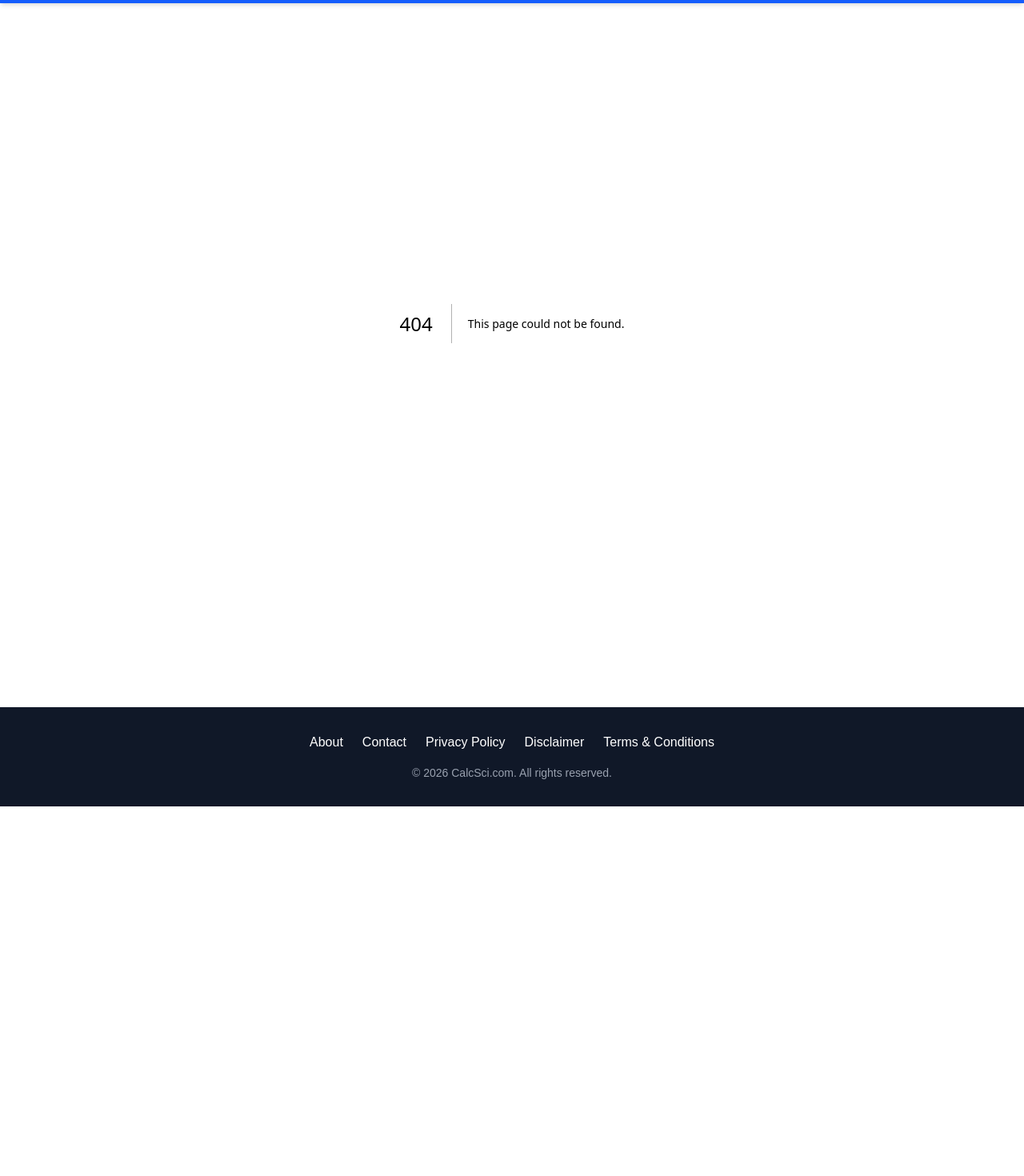
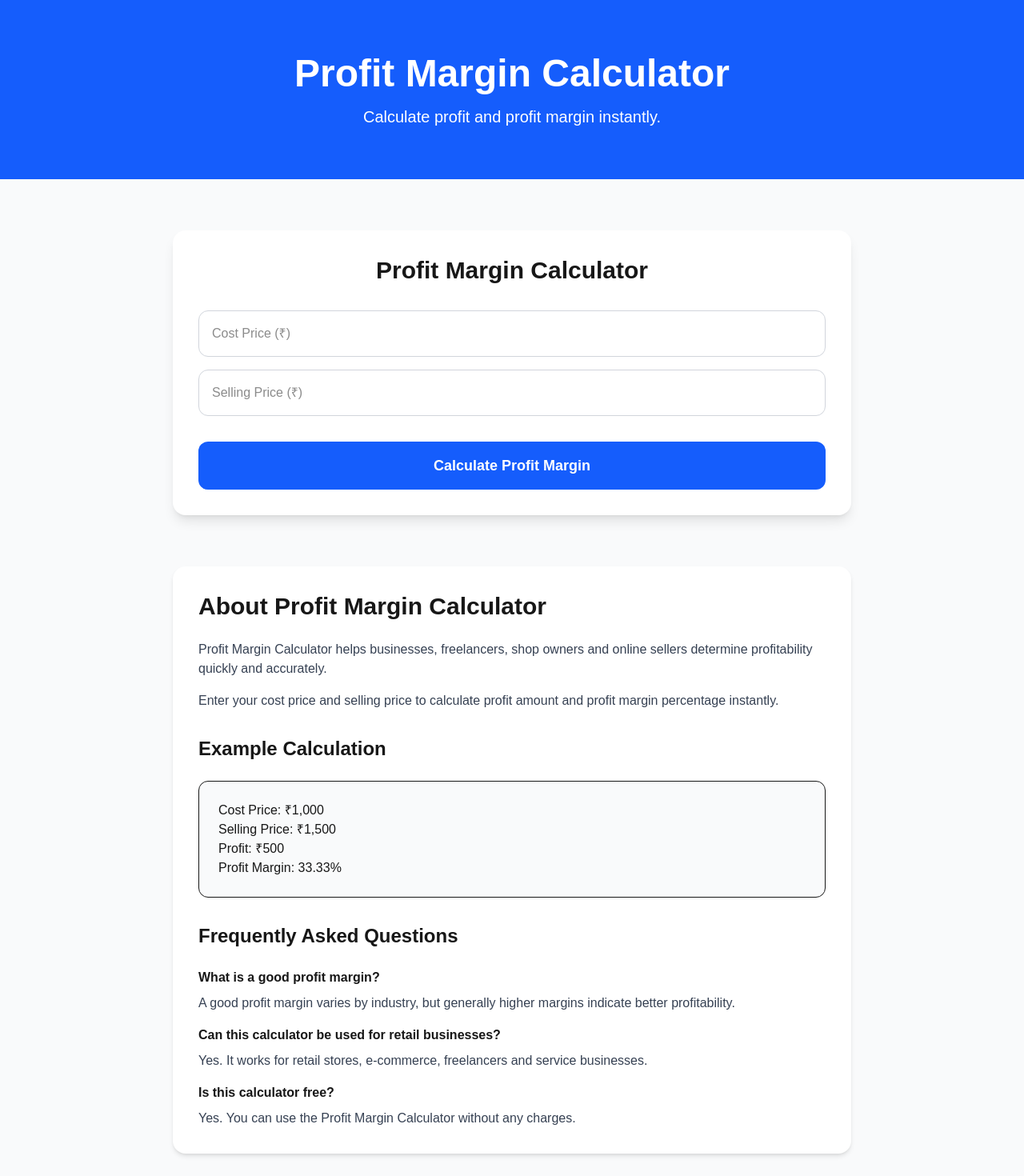
Before and after one commit to CalcSci/calcsci, a Next.js app: page /finance/profit-margin-calculator in a window 1280 px wide. Before the commit this address had no page. Shown: the part 60-1530 px from the top of the page at 80% size. Before the commit the page ends 1068 px from the top, so only its background shows below. Built offline with nearby package versions, Linux system fonts and the light colour scheme.

Commit message:
Added new blog

```diff
--- /dev/null
+++ b/app/finance/profit-margin-calculator/layout.tsx
@@ -0,0 +1,42 @@
+import type { Metadata } from "next";
+
+export const metadata: Metadata = {
+  title:
+    "Profit Margin Calculator - Calculate Business Profit Margin | CalcSci",
+  description:
+    "Free Profit Margin Calculator by CalcSci. Calculate profit, profit margin percentage and revenue instantly.",
+  alternates: {
+    canonical: "/finance/profit-margin-calculator",
+  },
+  openGraph: {
+    title:
+      "Profit Margin Calculator - Calculate Business Profit Margin | CalcSci",
+    description: "Calculate profit margin percentage quickly and easily.",
+    url: "https://www.calcsci.com/finance/profit-margin-calculator",
+    siteName: "CalcSci",
+    type: "website",
+    images: [
+      {
+        url: "/og-image.png",
+        width: 1200,
+        height: 630,
+        alt: "Profit Margin Calculator | CalcSci",
+      },
+    ],
+  },
+  twitter: {
+    card: "summary_large_image",
+    title:
+      "Profit Margin Calculator - Calculate Business Profit Margin | CalcSci",
+    description: "Calculate profit margin percentage quickly and easily.",
+    images: ["/og-image.png"],
+  },
+};
+
+export default function Layout({
+  children,
+}: {
+  children: React.ReactNode;
+}) {
+  return children;
+}
--- /dev/null
+++ b/app/finance/profit-margin-calculator/page.tsx
@@ -0,0 +1,192 @@
+"use client";
+
+import { useState } from "react";
+import BreadcrumbSchema from "@/components/BreadcrumbSchema";
+
+export default function ProfitMarginCalculatorPage() {
+  const [costPrice, setCostPrice] = useState("");
+  const [sellingPrice, setSellingPrice] = useState("");
+  const [profit, setProfit] = useState("");
+  const [margin, setMargin] = useState("");
+
+  const calculateProfitMargin = () => {
+    const cost = Number(costPrice);
+    const sell = Number(sellingPrice);
+    if (
+      !cost ||
+      !sell ||
+      cost <= 0 ||
+      sell <= 0
+    ) {
+      setProfit("Please enter valid values.");
+      setMargin("");
+      return;
+    }
+    const profitValue = sell - cost;
+    const marginValue =
+      (profitValue / sell) * 100;
+    setProfit(profitValue.toFixed(2));
+    setMargin(marginValue.toFixed(2));
+  };
+
+  return (
+    <>
+      <BreadcrumbSchema
+        items={[
+          {
+            name: "Home",
+            url: "https://www.calcsci.com",
+          },
+          {
+            name: "Finance",
+            url: "https://www.calcsci.com/finance",
+          },
+          {
+            name: "Profit Margin Calculator",
+            url: "https://www.calcsci.com/finance/profit-margin-calculator",
+          },
+        ]}
+      />
+      <script
+        type="application/ld+json"
+        dangerouslySetInnerHTML={{
+          __html: JSON.stringify({
+            "@context": "https://schema.org",
+            "@type": "WebApplication",
+            name: "Profit Margin Calculator",
+            url: "https://www.calcsci.com/finance/profit-margin-calculator",
+            applicationCategory: "FinanceApplication",
+            operatingSystem: "Any",
+            description: "Calculate profit amount and profit margin percentage instantly.",
+          }),
+        }}
+      />
+      <script
+        type="application/ld+json"
+        dangerouslySetInnerHTML={{
+          __html: JSON.stringify({
+            "@context": "https://schema.org",
+            "@type": "FAQPage",
+            mainEntity: [
+              {
+                "@type": "Question",
+                name: "What is profit margin?",
+                acceptedAnswer: {
+                  "@type": "Answer",
+                  text: "Profit margin is the percentage of revenue remaining after deducting costs.",
+                },
+              },
+              {
+                "@type": "Question",
+                name: "How is profit margin calculated?",
+                acceptedAnswer: {
+                  "@type": "Answer",
+                  text: "Profit margin equals profit divided by selling price multiplied by 100.",
+                },
+              },
+              {
+                "@type": "Question",
+                name: "Why is profit margin important?",
+                acceptedAnswer: {
+                  "@type": "Answer",
+                  text: "Profit margin helps businesses measure profitability and pricing efficiency.",
+                },
+              },
+              {
+                "@type": "Question",
+                name: "Is this Profit Margin Calculator free?",
+                acceptedAnswer: {
+                  "@type": "Answer",
+                  text: "Yes. CalcSci provides this calculator completely free.",
+                },
+              },
+            ],
+          }),
+        }}
+      />
+      <main className="bg-gray-50 min-h-screen">
+        <section className="bg-blue-600 text-white py-16 text-center">
+          <h1 className="text-5xl font-bold mb-4">Profit Margin Calculator</h1>
+          <p className="text-xl">Calculate profit and profit margin instantly.</p>
+        </section>
+      <section className="max-w-4xl mx-auto px-6 py-16">
+        <div className="bg-white rounded-2xl shadow-lg p-8">
+          <h2 className="text-3xl font-bold text-center mb-8">Profit Margin Calculator</h2>
+          <div className="grid gap-4">
+            <input
+              type="number"
+              placeholder="Cost Price (₹)"
+              value={costPrice}
+              onChange={(e) =>
+                setCostPrice(e.target.value)
+              }
+              className="border border-gray-300 rounded-xl p-4"
+            />
+            <input
+              type="number"
+              placeholder="Selling Price (₹)"
+              value={sellingPrice}
+              onChange={(e) =>
+                setSellingPrice(e.target.value)
+              }
+              className="border border-gray-300 rounded-xl p-4"
+            />
+          </div>
+          <button
+            onClick={calculateProfitMargin}
+            className="w-full mt-8 bg-blue-600 text-white py-4 rounded-xl text-lg font-semibold hover:bg-blue-700"
+          >
+            Calculate Profit Margin
+          </button>
+          {profit && (
+            <div className="bg-green-50 border border-green-300 rounded-xl p-6 text-center mt-8">
+              <h3 className="text-2xl font-bold text-green-700">Results</h3>
+              <p className="text-lg mt-4">Profit: <strong>₹{profit}</strong></p>
+              <p className="text-lg mt-2">Profit Margin: <strong>{margin}%</strong></p>
+            </div>
+          )}
+        </div>
+      </section>
+      <section className="max-w-4xl mx-auto px-6 pb-16">
+        <div className="bg-white rounded-2xl shadow-md p-8">
+          <h2 className="text-3xl font-bold mb-6">About Profit Margin Calculator</h2>
+          <p className="text-gray-700 mb-4">
+            Profit Margin Calculator helps businesses,
+            freelancers, shop owners and online sellers
+            determine profitability quickly and accurately.
+          </p>
+          <p className="text-gray-700 mb-8">
+            Enter your cost price and selling price to
+            calculate profit amount and profit margin
+            percentage instantly.
+          </p>
+          <h2 className="text-2xl font-bold mb-6">Example Calculation</h2>
+          <div className="bg-gray-50 border rounded-xl p-6 mb-8">
+            <p>Cost Price: ₹1,000</p>
+            <p>Selling Price: ₹1,500</p>
+            <p>Profit: ₹500</p>
+            <p>Profit Margin: 33.33%</p>
+          </div>
+          <h2 className="text-2xl font-bold mb-6">Frequently Asked Questions</h2>
+          <h3 className="font-semibold mb-2">What is a good profit margin?</h3>
+          <p className="mb-4 text-gray-700">
+            A good profit margin varies by industry, but
+            generally higher margins indicate better
+            profitability.
+          </p>
+          <h3 className="font-semibold mb-2">Can this calculator be used for retail businesses?</h3>
+          <p className="mb-4 text-gray-700">
+            Yes. It works for retail stores, e-commerce,
+            freelancers and service businesses.
+          </p>
+          <h3 className="font-semibold mb-2">Is this calculator free?</h3>
+          <p className="text-gray-700">
+            Yes. You can use the Profit Margin Calculator
+            without any charges.
+          </p>
+        </div>
+      </section>
+    </main>
+  </>
+  );
+}
--- a/app/page.tsx
+++ b/app/page.tsx
@@ -66,6 +66,11 @@ export default function Home() {
       name: "CAGR Calculator",
       icon: "📈",
       href: "/finance/cagr-calculator",
+    },
+    {
+      name: "Profit Margin Calculator",
+      icon: "📊",
+      href: "/finance/profit-margin-calculator",
     },
     {
       name: "EMI Calculator",
@@ -234,6 +239,12 @@ export default function Home() {
               </div>
             </Link>
 
+            <Link href="/finance/profit-margin-calculator">
+              <div className="bg-blue-50 border border-blue-200 p-3 rounded-xl hover:bg-blue-100 cursor-pointer">
+                📊 Profit Margin Calculator
+              </div>
+            </Link>
+
             <Link href="/finance/currency-converter">
               <div className="bg-blue-50 border border-blue-200 p-3 rounded-xl hover:bg-blue-100 cursor-pointer">
                 💱 Currency Converter
```
